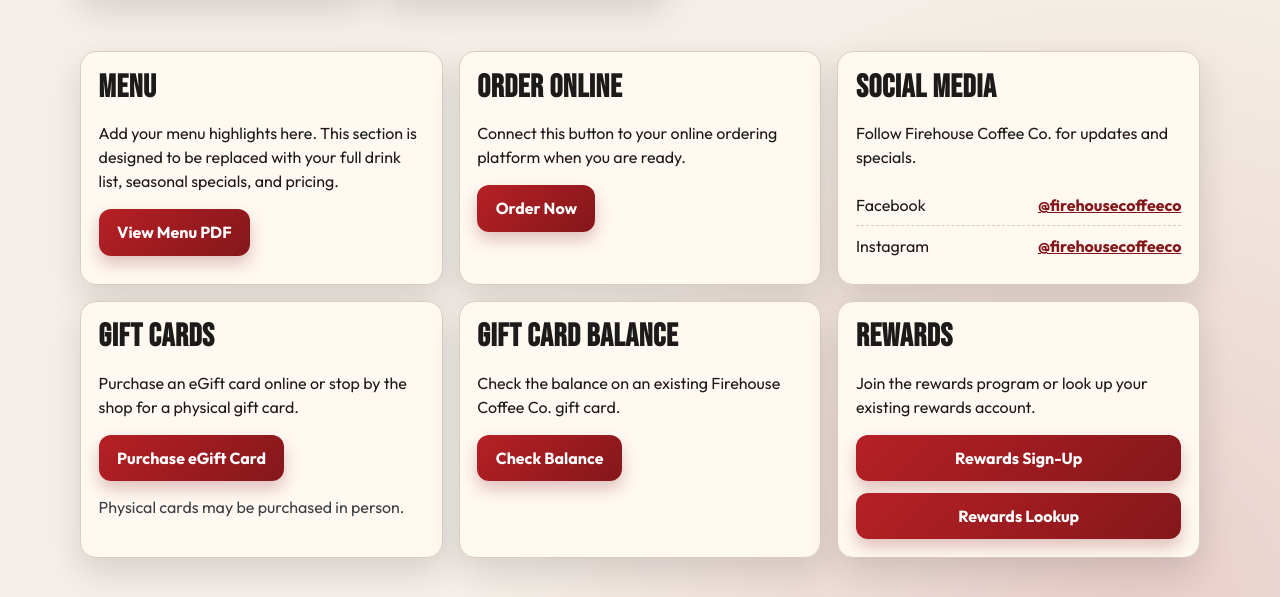
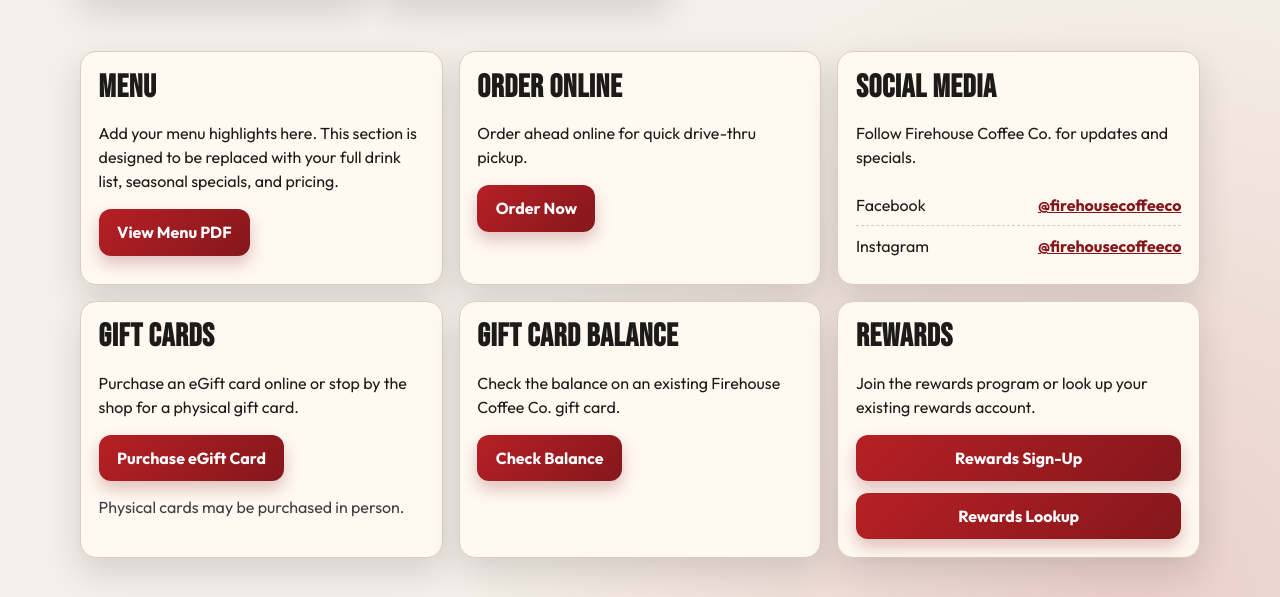
Before and after one commit to IgnisAlienus/Coffee-Site, a plain HTML site: page index.html in a window 1280 px wide. Shown: the part 1113-1710 px from the top of the page. Drawn offline with Linux system fonts and the light colour scheme.

Commit message:
Update online ordering section with concise pickup instructions

```diff
--- a/index.html
+++ b/index.html
@@ -134,10 +134,7 @@
 
           <article class="panel" id="order">
             <h2>Order Online</h2>
-            <p>
-              Connect this button to your online ordering platform when you are
-              ready.
-            </p>
+            <p>Order ahead online for quick drive-thru pickup.</p>
             <a
               class="primary-btn"
               href="https://order.toasttab.com/online/fhcoffeeco-station71"
```
